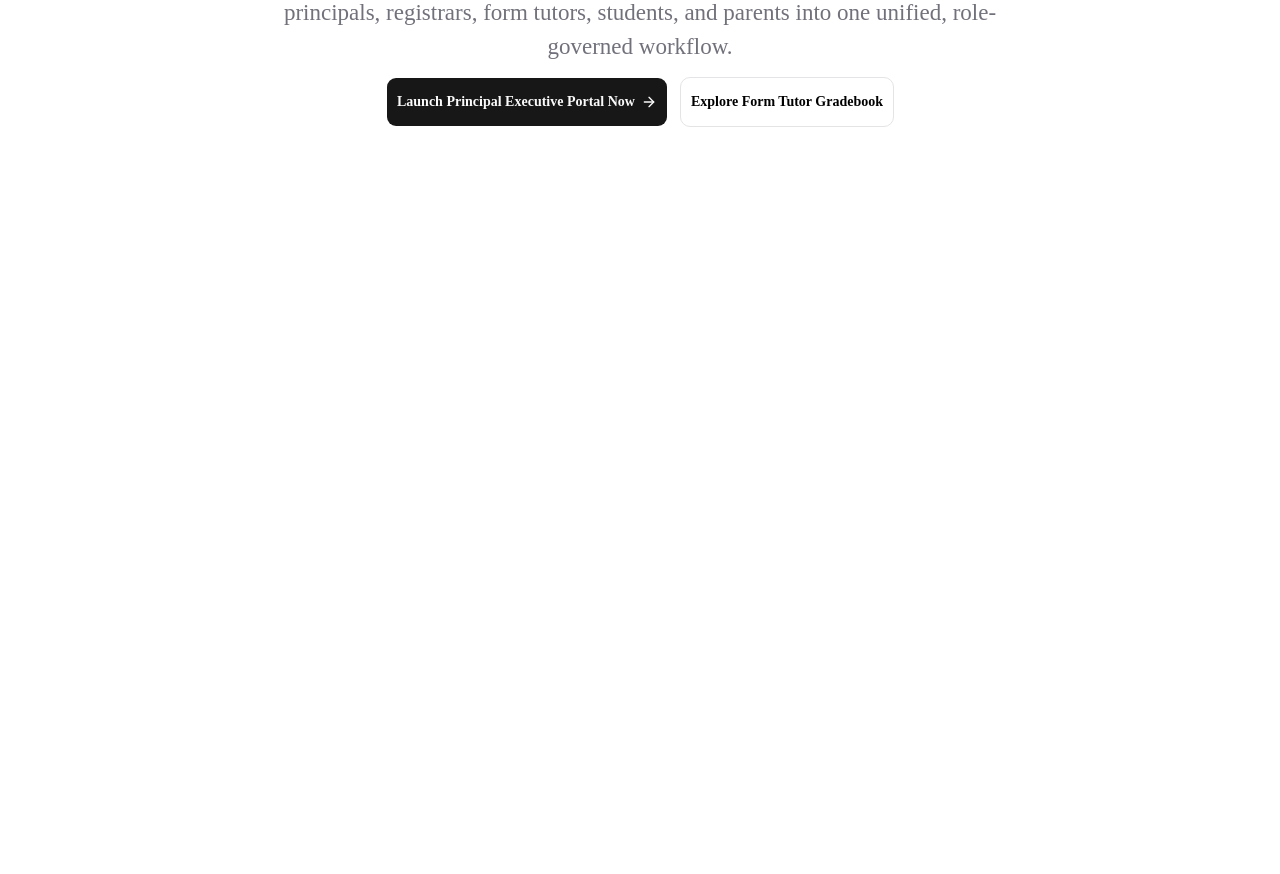
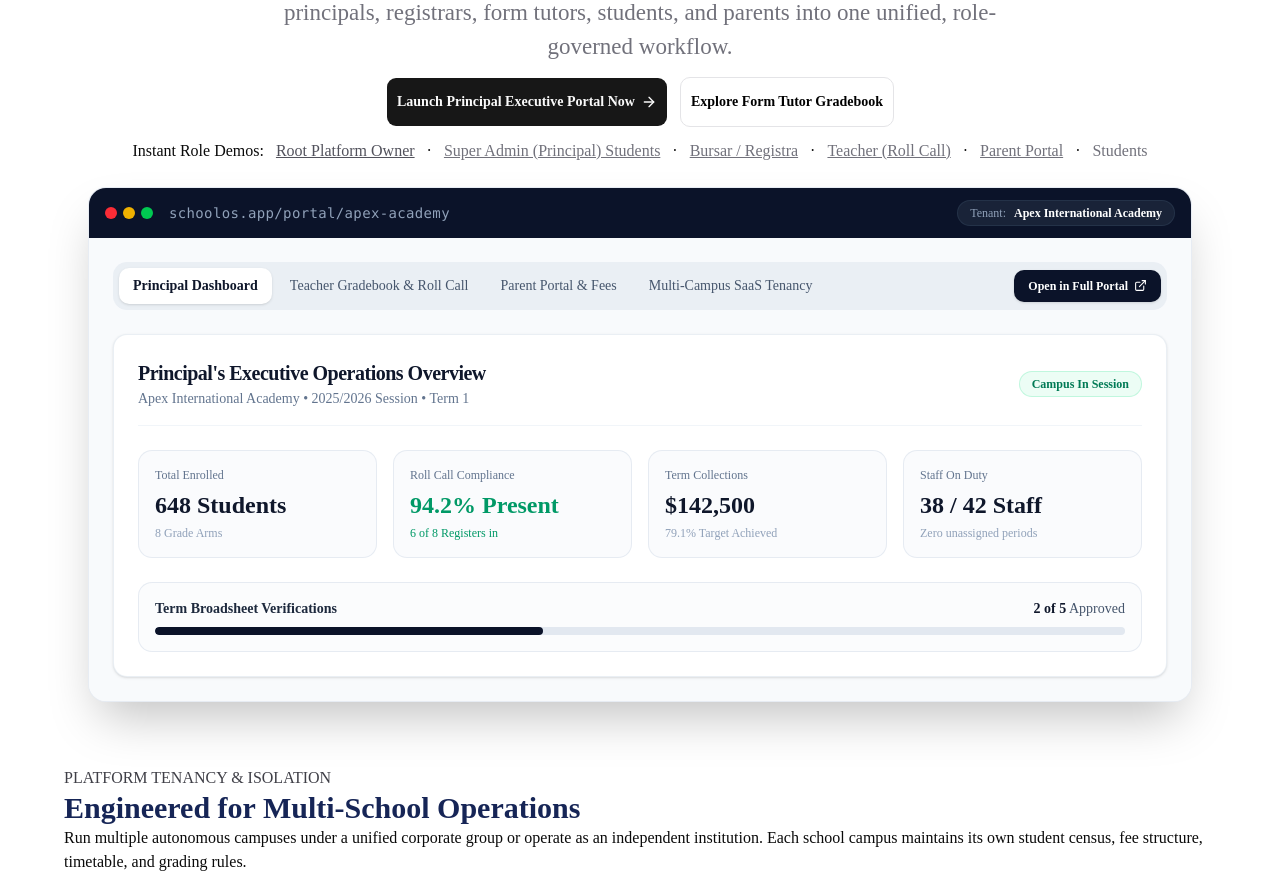
Before and after one commit to Maxwellsmall/schoolos, a Next.js app in the folder frontend/: page / in a window 1280 px wide. Shown: the part 420-1294 px from the top of the page. Before the commit the page ends 800 px from the top, so only its background shows below. Built offline with nearby package versions, Linux system fonts and the light colour scheme.

Commit message:
feat: add PlatformTenancy component and integrate SchoolOSPortalPreview; enhance Hero component with new content

```diff
--- a/frontend/app/(marketing)/page.tsx
+++ b/frontend/app/(marketing)/page.tsx
@@ -1,10 +1,11 @@
 import Hero from "@/components/Hero"
-
+import Platform from "@/components/PlatfromTenancy"
 
 export default function Home() {
   return (
    <>
    <Hero/>
+   <Platform/>
    </>
   );
 }
--- a/frontend/components/Header.tsx
+++ b/frontend/components/Header.tsx
@@ -33,7 +33,7 @@ export default function Header() {
             </div>
 
         </div>
-        <header className="w-full px-4 py-2 border border-zinc-200 sticky top-0">
+        <header className="w-full px-4 py-2 bg-white z-50 border border-zinc-200 sticky top-0">
             <div className="w-full flex items-center justify-between">
                    <div className="flex items-center">
             <div className="w-10 h-10 rounded-lg flex items-center justify-center shadow-xs bg-zinc-900 text-white dark:bg-white dark:text-black transition-colors">
--- a/frontend/components/Hero.tsx
+++ b/frontend/components/Hero.tsx
@@ -1,6 +1,9 @@
+"use client"
+
 import { Badge } from "./ui/badge";
 import { Button } from "./ui/button";
 import { ArrowRight } from "lucide-react";
+import SchoolOsPreview from "@/components/SchoolOSPortalPreview"
 
 
 export default function Hero() {
@@ -25,6 +28,23 @@ export default function Hero() {
                     Explore Form Tutor Gradebook
                 </Button>
             </div>
+
+                <div className="flex items-center gap-3 max-w-6xl">
+                    <span>Instant Role Demos: </span>
+                    <span className="underline text-zinc-600 hover:cursor-pointer hover:text-blue-900">Root Platform Owner </span>
+                    <span>·</span>
+                    <span className="underline text-zinc-500 hover:cursor-pointer hover:text-blue-500">Super Admin (Principal) Students</span>
+                    <span>·</span>
+                    <span className="underline text-zinc-500 hover:cursor-pointer hover:text-blue-500">Bursar / Registra</span>
+                    <span>·</span>
+                    <span className="underline text-zinc-500 hover:cursor-pointer hover:text-blue-500">Teacher (Roll Call)</span>
+                     <span>·</span>
+                    <span className="underline text-zinc-500 hover:cursor-pointer hover:text-blue-500">Parent Portal</span>
+                    <span>·</span>
+                    <span className="text-zinc-500 hover:cursor-pointer hover:text-blue-900">Students</span>
+                </div>
+                <SchoolOsPreview/>
+
             </div>
             </>
     )
--- /dev/null
+++ b/frontend/components/PlatfromTenancy.tsx
@@ -0,0 +1,21 @@
+
+
+export default function PlatformTenancy() {
+    return (
+        <>
+        <div id="Architecture" className="w-full flex flex-col items-center justify-center">
+            <div className="flex items-start w-full max-w-6xl flex-col">
+                <p className="text-zinc-700">PLATFORM TENANCY & ISOLATION</p>
+                <div>
+                    <h1 className="text-blue-950 font-bold text-3xl">Engineered for Multi-School Operations</h1>
+                    <p>Run multiple autonomous campuses under a unified
+                     corporate group or operate as an independent institution.
+                     Each school campus maintains its own student census, fee
+                     structure, timetable, and grading rules.
+                    </p>
+                </div>
+            </div>
+        </div>
+        </>
+    )
+}
--- /dev/null
+++ b/frontend/components/SchoolOSPortalPreview.tsx
@@ -0,0 +1,174 @@
+import React, { useState } from 'react';
+import { ExternalLink } from 'lucide-react';
+
+type TabId = 'principal' | 'gradebook' | 'parent' | 'tenancy';
+
+interface Tab {
+  id: TabId;
+  label: string;
+}
+
+interface Metric {
+  id: string;
+  label: string;
+  value: string;
+  subtext: string;
+  valueColor: string;
+  subtextColor?: string;
+}
+
+export const SchoolOSPortalPreview: React.FC = () => {
+  const [activeTab, setActiveTab] = useState<TabId>('principal');
+
+  const metrics: Metric[] = [
+    {
+      id: 'enrolled',
+      label: 'Total Enrolled',
+      value: '648 Students',
+      subtext: '8 Grade Arms',
+      valueColor: 'text-slate-900',
+    },
+    {
+      id: 'rollcall',
+      label: 'Roll Call Compliance',
+      value: '94.2% Present',
+      subtext: '6 of 8 Registers in',
+      valueColor: 'text-emerald-600',
+      subtextColor: 'text-emerald-600 font-medium',
+    },
+    {
+      id: 'collections',
+      label: 'Term Collections',
+      value: '$142,500',
+      subtext: '79.1% Target Achieved',
+      valueColor: 'text-slate-900',
+    },
+    {
+      id: 'staff',
+      label: 'Staff On Duty',
+      value: '38 / 42 Staff',
+      subtext: 'Zero unassigned periods',
+      valueColor: 'text-slate-900',
+    },
+  ];
+
+  const tabs: Tab[] = [
+    { id: 'principal', label: 'Principal Dashboard' },
+    { id: 'gradebook', label: 'Teacher Gradebook & Roll Call' },
+    { id: 'parent', label: 'Parent Portal & Fees' },
+    { id: 'tenancy', label: 'Multi-Campus SaaS Tenancy' },
+  ];
+
+  return (
+    <div className="w-full max-w-6xl mx-auto p-4 sm:p-6 font-sans">
+      <div className="bg-white rounded-2xl shadow-2xl border border-slate-200/80 overflow-hidden transition-all">
+
+        <div className="bg-[#0b1329] text-slate-300 px-4 py-3 flex items-center justify-between text-xs sm:text-sm select-none">
+          <div className="flex items-center space-x-3 sm:space-x-4">
+            <div className="flex items-center space-x-1.5">
+              <span className="w-3 h-3 rounded-full bg-red-500 hover:opacity-80 transition cursor-pointer"></span>
+              <span className="w-3 h-3 rounded-full bg-yellow-500 hover:opacity-80 transition cursor-pointer"></span>
+              <span className="w-3 h-3 rounded-full bg-green-500 hover:opacity-80 transition cursor-pointer"></span>
+            </div>
+            <div className="text-slate-400 font-mono tracking-wide hidden sm:block">
+              schoolos.app/portal/apex-academy
+            </div>
+          </div>
+
+          <div className="flex items-center space-x-2 bg-slate-800/80 text-slate-200 px-3 py-1 rounded-full text-xs border border-slate-700/50">
+            <span className="text-slate-400">Tenant:</span>
+            <span className="font-semibold text-white">Apex International Academy</span>
+          </div>
+        </div>
+
+        <div className="bg-[#f8fafc] p-4 sm:p-6 space-y-6">
+
+          <div className="flex flex-wrap items-center justify-between gap-3 bg-slate-200/60 p-1.5 rounded-xl text-xs sm:text-sm font-medium">
+            <div className="flex flex-wrap items-center gap-1">
+              {tabs.map((tab) => (
+                <button
+                  key={tab.id}
+                  onClick={() => setActiveTab(tab.id)}
+                  type="button"
+                  className={`px-3.5 py-2 rounded-lg transition-all ${
+                    activeTab === tab.id
+                      ? 'bg-white text-slate-900 shadow-sm font-semibold'
+                      : 'text-slate-600 hover:text-slate-900 hover:bg-slate-200/50'
+                  }`}
+                >
+                  {tab.label}
+                </button>
+              ))}
+            </div>
+
+            <button
+              type="button"
+              className="flex items-center space-x-1.5 bg-[#0b1329] hover:bg-slate-800 text-white px-3.5 py-2 rounded-lg text-xs font-semibold transition-colors shadow-sm ml-auto sm:ml-0"
+            >
+              <span>Open in Full Portal</span>
+              <ExternalLink size={13} />
+            </button>
+          </div>
+
+          <div className="bg-white rounded-xl border border-slate-200/70 p-5 sm:p-6 shadow-sm space-y-6">
+
+            <div className="flex flex-col sm:flex-row sm:items-center justify-between gap-3 border-b border-slate-100 pb-4">
+              <div>
+                <h2 className="text-lg sm:text-xl font-bold text-slate-900 tracking-tight">
+                  Principal's Executive Operations Overview
+                </h2>
+                <p className="text-xs sm:text-sm text-slate-500 font-medium mt-0.5">
+                  Apex International Academy • 2025/2026 Session • Term 1
+                </p>
+              </div>
+
+              <div>
+                <span className="inline-flex items-center px-3 py-1 rounded-full text-xs font-semibold bg-emerald-50 text-emerald-700 border border-emerald-200/60">
+                  Campus In Session
+                </span>
+              </div>
+            </div>
+
+            <div className="grid grid-cols-1 sm:grid-cols-2 lg:grid-cols-4 gap-4">
+              {metrics.map((metric) => (
+                <div
+                  key={metric.id}
+                  className="bg-slate-50/70 hover:bg-slate-50 border border-slate-200/80 rounded-xl p-4 transition-all duration-200"
+                >
+                  <p className="text-xs text-slate-500 font-medium mb-1.5">
+                    {metric.label}
+                  </p>
+                  <h3 className={`text-xl sm:text-2xl font-bold ${metric.valueColor}`}>
+                    {metric.value}
+                  </h3>
+                  <p className={`text-xs mt-1 ${metric.subtextColor ?? 'text-slate-400'}`}>
+                    {metric.subtext}
+                  </p>
+                </div>
+              ))}
+            </div>
+
+            <div className="bg-slate-50/50 border border-slate-200/80 rounded-xl p-4 space-y-2">
+              <div className="flex items-center justify-between text-xs sm:text-sm font-semibold">
+                <span className="text-slate-800">Term Broadsheet Verifications</span>
+                <span className="text-slate-600 font-medium">
+                  <strong className="text-slate-900">2 of 5</strong> Approved
+                </span>
+              </div>
+
+              <div className="w-full bg-slate-200 rounded-full h-2 overflow-hidden">
+                <div
+                  className="bg-[#0b1329] h-2 rounded-full transition-all duration-500 ease-out"
+                  style={{ width: '40%' }}
+                ></div>
+              </div>
+            </div>
+
+          </div>
+        </div>
+      </div>
+    </div>
+  );
+};
+
+export default SchoolOSPortalPreview;
```
